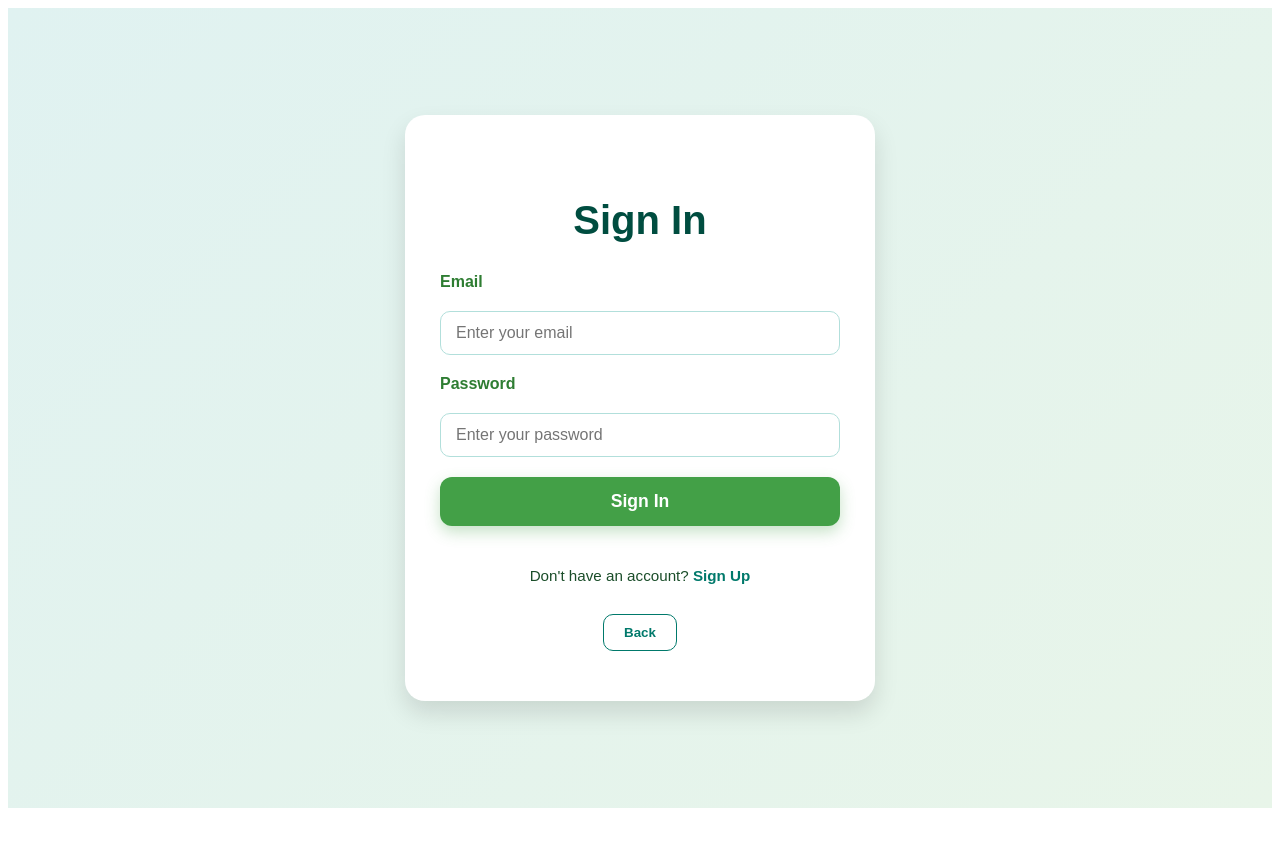
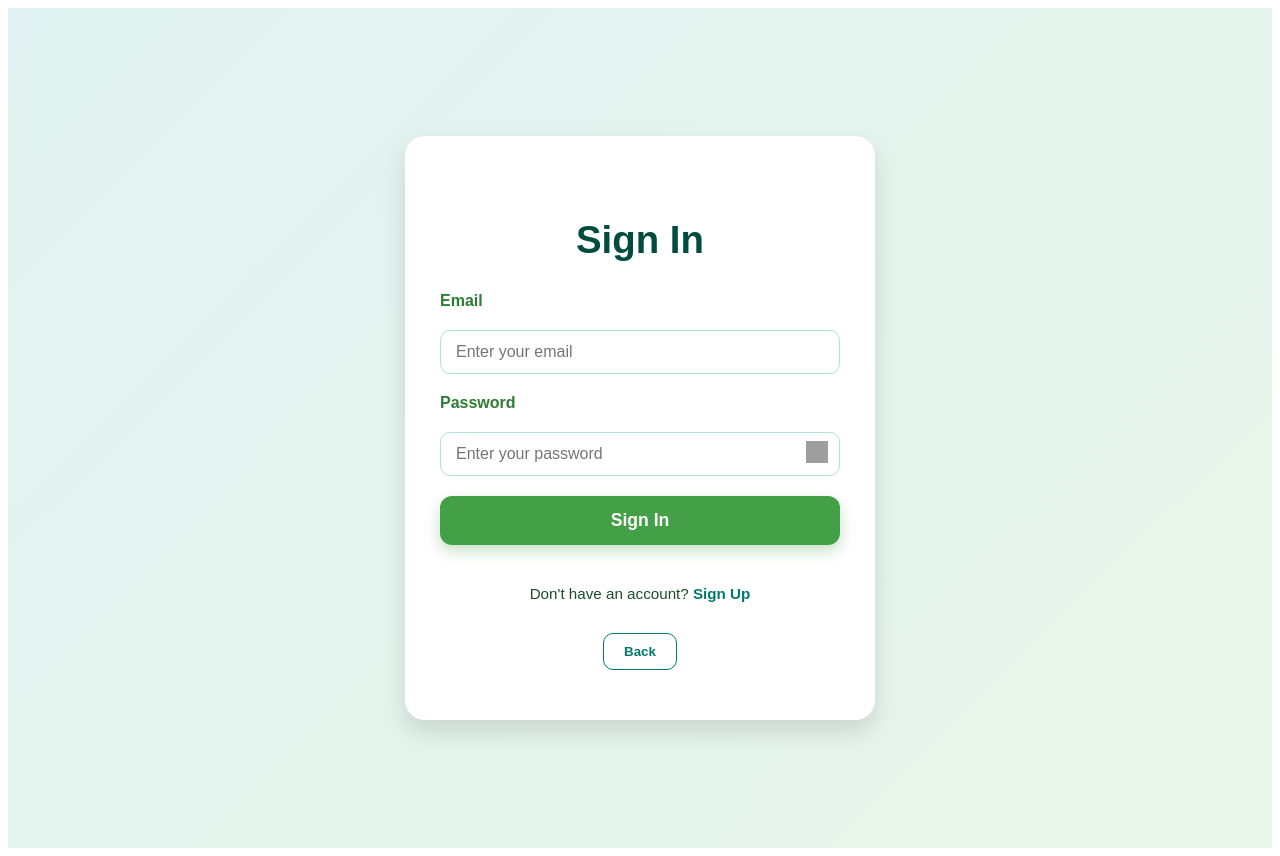
Before and after one commit to Patelharsh6/BMC-DriedUp, a React (Vite) app in the folder Frontend/: page /signinpage in a window 1280 px wide. Before the commit the page ends 816 px from the top, so only its background shows below. Built offline with nearby package versions, Linux system fonts and the light colour scheme; grey boxes are pictures that could not be loaded.

Commit message:
edit page

```diff
--- a/Frontend/src/Components/SignInPage.css
+++ b/Frontend/src/Components/SignInPage.css
@@ -7,6 +7,7 @@
     background: linear-gradient(135deg, #e0f2f1, #e8f5e9);
     color: #1a4d29;
     overflow: hidden;
+    padding: 20px;
 }
 
 .signin-card {
@@ -21,7 +22,7 @@
 }
 
 .signin-card h2 {
-    font-size: 2.5rem;
+    font-size: 2.4rem;
     color: #004d40;
     margin-bottom: 30px;
     font-weight: 700;
@@ -32,6 +33,7 @@
     display: flex;
     flex-direction: column;
     gap: 20px;
+    width: 100%;
 }
 
 .signin-form label {
@@ -47,12 +49,57 @@
     font-size: 16px;
     outline: none;
     transition: all 0.3s ease;
+    width: 100%;
+    box-sizing: border-box;
 }
 
 .signin-form input:focus {
     border-color: #43a047;
-    box-shadow: 0 0 8px rgba(67, 160, 71, 0.2);
+    box-shadow: 0 0 8px rgba(67, 160, 71, 0.25);
     transform: scale(1.02);
+}
+
+.password-field {
+    display: flex;
+    align-items: center;
+    justify-content: space-between;
+    background: white;
+    border: 1.5px solid #b2dfdb;
+    border-radius: 10px;
+    padding: 0 10px;
+    height: 46px;
+    transition: all 0.3s ease;
+    width: 100%;
+    box-sizing: border-box;
+}
+
+.password-field:hover {
+    border-color: #43a047;
+    box-shadow: 0 0 8px rgba(67, 160, 71, 0.25);
+}
+
+.password-field input {
+    border: none;
+    outline: none;
+    font-size: 16px;
+    flex: 1;
+    background: transparent;
+    height: 100%;
+}
+
+.show-password-toggle {
+    cursor: pointer;
+    color: #00796b;
+    font-size: 14px;
+    font-weight: 600;
+    user-select: none;
+    transition: color 0.3s ease;
+    white-space: nowrap;
+    padding-left: 10px;
+}
+
+.show-password-toggle:hover {
+    color: #2e7d32;
 }
 
 .signin-btn {
@@ -68,6 +115,7 @@
     box-shadow: 0 6px 15px rgba(67, 160, 71, 0.3);
     animation: zoomIn 1s ease-out 0.2s;
     animation-fill-mode: backwards;
+    width: 100%;
 }
 
 .signin-btn:hover {
@@ -120,7 +168,6 @@
         opacity: 0;
         transform: translateY(-30px);
     }
-
     to {
         opacity: 1;
         transform: translateY(0);
@@ -132,7 +179,6 @@
         opacity: 0;
         transform: scale(0.9);
     }
-
     to {
         opacity: 1;
         transform: scale(1);
@@ -144,13 +190,13 @@
         opacity: 0;
         transform: scale(0.8);
     }
-
     to {
         opacity: 1;
         transform: scale(1);
     }
 }
 
+/* Responsive */
 @media (max-width: 768px) {
     .signin-card {
         padding: 40px 25px;
--- a/Frontend/src/Components/Signin.jsx
+++ b/Frontend/src/Components/Signin.jsx
@@ -1,6 +1,8 @@
 import React, { useState } from "react";
 import { Link, useNavigate } from "react-router-dom";
 import axios from "axios";
+import eyeOpen from "../assets/eye_open.png";
+import eyeClose from "../assets/eye-close.svg";
 import "./SignInPage.css";
 
 const SignInPage = () => {
@@ -8,6 +10,7 @@ const SignInPage = () => {
   const [email, setEmail] = useState("");
   const [password, setPassword] = useState("");
   const [loading, setLoading] = useState(false);
+  const [passwordVisible, setPasswordVisible] = useState(false);
 
   const handleSignIn = async (e) => {
     e.preventDefault();
@@ -18,13 +21,13 @@ const SignInPage = () => {
 
       if (res.status === 200) {
         localStorage.setItem("user", JSON.stringify(res.data.user));
+        localStorage.setItem("email", res.data.user.email);
         alert("Login Successful!");
-        localStorage.setItem('email', res.data.user.email);
         navigate("/homepage");
       }
     } catch (err) {
       console.error(err);
-      if (err.response && err.response.data && err.response.data.message) {
+      if (err.response?.data?.message) {
         alert(err.response.data.message);
       } else {
         alert("Server error. Please try again later.");
@@ -35,13 +38,14 @@ const SignInPage = () => {
   };
 
   const handleBack = () => {
-    navigate('/');
+    navigate("/");
   };
 
   return (
     <div className="signin-page">
       <div className="signin-card">
         <h2>Sign In</h2>
+
         <form className="signin-form" onSubmit={handleSignIn}>
           <label>Email</label>
           <input
@@ -53,13 +57,24 @@ const SignInPage = () => {
           />
 
           <label>Password</label>
+          <div className="password-wrapper">
             <input
-            type="password"
+              type={passwordVisible ? "text" : "password"}
               placeholder="Enter your password"
               required
               value={password}
               onChange={(e) => setPassword(e.target.value)}
             />
+            <span
+              className="toggle-password"
+              onClick={() => setPasswordVisible(!passwordVisible)}
+            >
+              <img
+                src={passwordVisible ? eyeOpen : eyeClose}
+                alt={passwordVisible ? "Hide" : "Show"}
+              />
+            </span>
+          </div>
 
           <button type="submit" className="signin-btn" disabled={loading}>
             {loading ? "Signing In..." : "Sign In"}
@@ -70,7 +85,9 @@ const SignInPage = () => {
           <p>
             Don't have an account? <Link to="/signuppage">Sign Up</Link>
           </p>
-          <button className="back-btn" onClick={handleBack}>Back</button>
+          <button className="back-btn" onClick={handleBack}>
+            Back
+          </button>
         </div>
       </div>
     </div>
```
Lines whose indentation alone changed are shown as unchanged.
